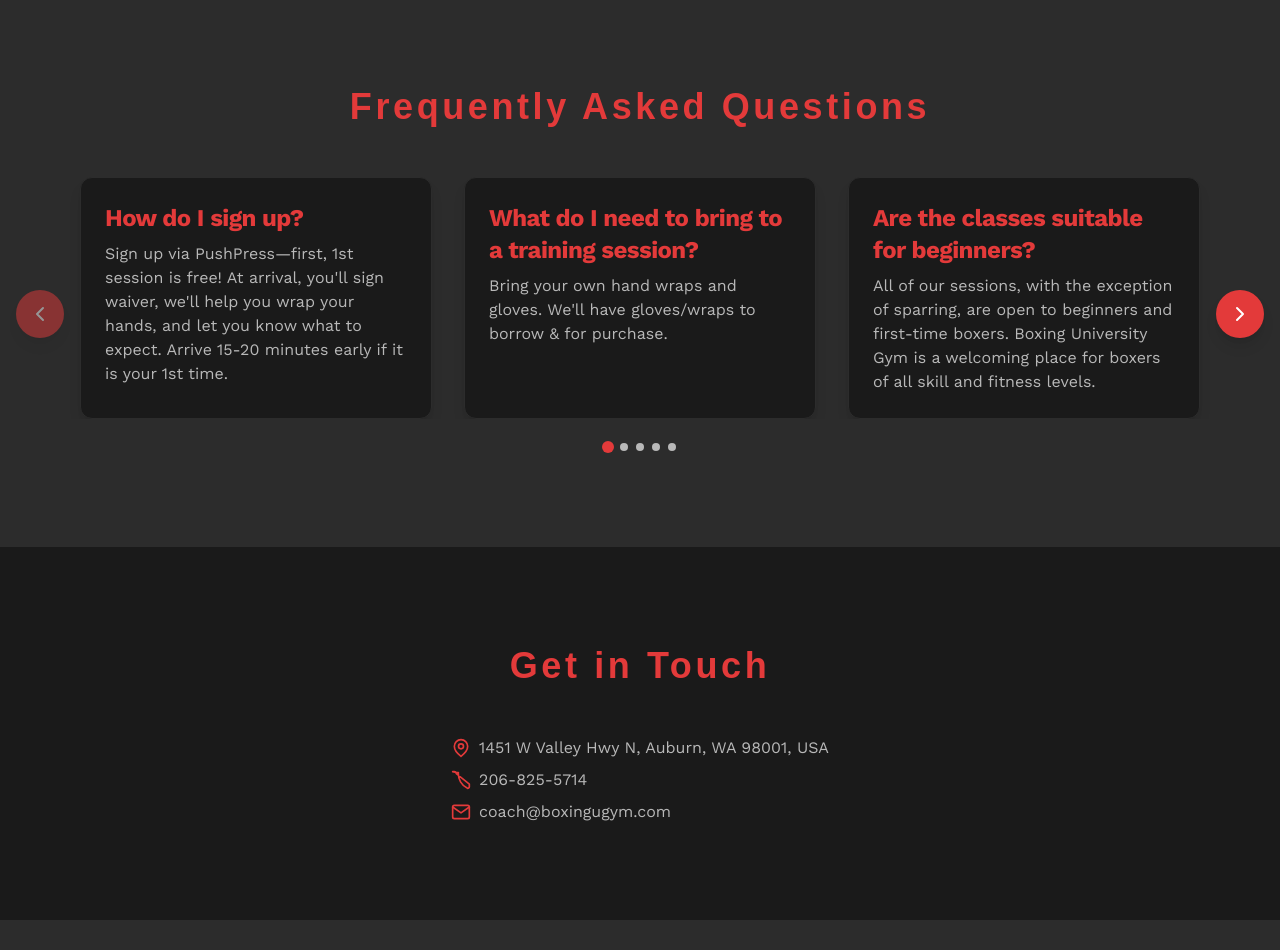
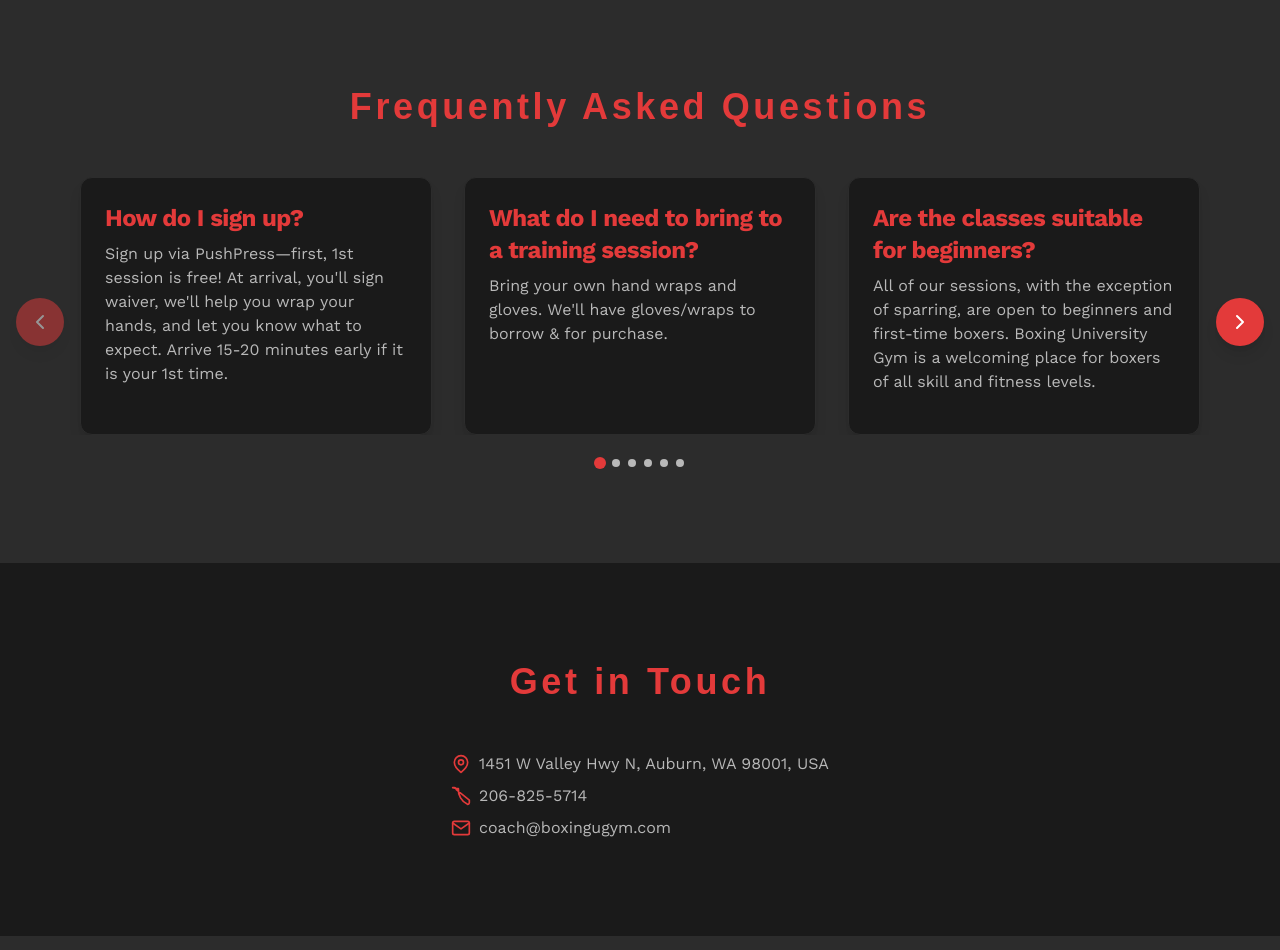
Before and after one commit to roycevanle/boxing-u-website, a website: page index.html in a window 1280 px wide. Shown: the part 1769-2719 px from the top of the page. Drawn offline with nearby package versions, Linux system fonts and the light colour scheme; a web font is replaced by a local one.

Commit message:
added more FAQ & organized html a bit

```diff
--- a/index.html
+++ b/index.html
@@ -275,7 +275,8 @@
                                         <li>9:00am-3:00pm</li>
                                     </ul>
                                     <h4 class="font-semibold mb-2">Drop-In Schedule:</h4>
-                                    <h5 class="font-normal mb-2">Drop-in to any class according to times under "Private/Group Sessions"</h5>
+                                    <h5 class="font-normal mb-2">Drop-in to any class according to times under
+                                        "Private/Group Sessions"</h5>
                                     <h4 class="font-semibold mb-2" style="color: var(--color-accent-red);">Pricing
                                         (excluding tax):</h4>
                                     <ul class="mb-4 space-y-2 text-secondary-text">
@@ -367,7 +368,8 @@
                                 <div class="p-6 bg-primary-bg rounded-xl shadow-lg border border-secondary-bg h-full">
                                     <h3 class="text-accent-red mb-2">How do I sign up?</h3>
                                     <p class="text-secondary-text">Sign up via PushPress—first, 1st session
-                                        is free! At arrival, you'll sign waiver, we'll help you wrap your hands, and let you know
+                                        is free! At arrival, you'll sign waiver, we'll help you wrap your hands, and let
+                                        you know
                                         what to expect. Arrive 15-20
                                         minutes early if it is your 1st time.</p>
                                 </div>
@@ -386,8 +388,10 @@
                                 <div class="p-6 bg-primary-bg rounded-xl shadow-lg border border-secondary-bg h-full">
                                     <h3 class="text-accent-red mb-2">Are the classes suitable for
                                         beginners?</h3>
-                                    <p class="text-secondary-text">All of our sessions, with the exception of sparring, are
-                                        open to beginners and first-time boxers. Boxing University Gym is a welcoming place for
+                                    <p class="text-secondary-text">All of our sessions, with the exception of sparring,
+                                        are
+                                        open to beginners and first-time boxers. Boxing University Gym is a welcoming
+                                        place for
                                         boxers of all skill and fitness levels.</p>
                                 </div>
                             </div>
@@ -395,7 +399,8 @@
                             <div class="faq-carousel-card flex-shrink-0 px-4">
                                 <div class="p-6 bg-primary-bg rounded-xl shadow-lg border border-secondary-bg h-full">
                                     <h3 class="text-accent-red mb-2">When are payments due?</h3>
-                                    <p class="text-secondary-text">Monthly payments are due the 5th of each month. Privates
+                                    <p class="text-secondary-text">Monthly payments are due the 5th of each month.
+                                        Privates
                                         and individual classes are due at time of session.</p>
                                 </div>
                             </div>
@@ -406,28 +411,55 @@
                                     <p class="text-secondary-text">No.</p>
                                 </div>
                             </div>
+                            <!-- Card 5 -->
+                            <div class="faq-carousel-card flex-shrink-0 px-4">
+                                <div class="p-6 bg-primary-bg rounded-xl shadow-lg border border-secondary-bg h-full">
+                                    <h3 class="text-accent-red mb-2">When are y'all closed?</h3>
+                                    <p class="text-secondary-text">Saturdays. Moreover, we will be closed on certain
+                                        holidays & certain days where we have special events or emergancies. Be sure to
+                                        check out our Instagram for updates. Contact us at 206-825-5714 if you have any
+                                        questions.</p>
+                                </div>
+                            </div>
                         </div>
                     </div>
 
                     <!-- Navigation Arrows (Desktop) -->
-                    <button class="faq-carousel-prev absolute left-0 top-1/2 -translate-y-1/2 -translate-x-4 md:-translate-x-12 bg-accent-red hover:bg-white text-white hover:text-accent-red w-12 h-12 rounded-full flex items-center justify-center transition-all shadow-lg z-10 group">
-                        <svg xmlns="http://www.w3.org/2000/svg" width="24" height="24" viewBox="0 0 24 24" fill="none" stroke="currentColor" stroke-width="2" stroke-linecap="round" stroke-linejoin="round">
+                    <button
+                        class="faq-carousel-prev absolute left-0 top-1/2 -translate-y-1/2 -translate-x-4 md:-translate-x-12 bg-accent-red hover:bg-white text-white hover:text-accent-red w-12 h-12 rounded-full flex items-center justify-center transition-all shadow-lg z-10 group">
+                        <svg xmlns="http://www.w3.org/2000/svg" width="24" height="24" viewBox="0 0 24 24" fill="none"
+                            stroke="currentColor" stroke-width="2" stroke-linecap="round" stroke-linejoin="round">
                             <polyline points="15 18 9 12 15 6"></polyline>
                         </svg>
                     </button>
-                    <button class="faq-carousel-next absolute right-0 top-1/2 -translate-y-1/2 translate-x-4 md:translate-x-12 bg-accent-red hover:bg-white text-white hover:text-accent-red w-12 h-12 rounded-full flex items-center justify-center transition-all shadow-lg z-10 group">
-                        <svg xmlns="http://www.w3.org/2000/svg" width="24" height="24" viewBox="0 0 24 24" fill="none" stroke="currentColor" stroke-width="2" stroke-linecap="round" stroke-linejoin="round">
+                    <button
+                        class="faq-carousel-next absolute right-0 top-1/2 -translate-y-1/2 translate-x-4 md:translate-x-12 bg-accent-red hover:bg-white text-white hover:text-accent-red w-12 h-12 rounded-full flex items-center justify-center transition-all shadow-lg z-10 group">
+                        <svg xmlns="http://www.w3.org/2000/svg" width="24" height="24" viewBox="0 0 24 24" fill="none"
+                            stroke="currentColor" stroke-width="2" stroke-linecap="round" stroke-linejoin="round">
                             <polyline points="9 18 15 12 9 6"></polyline>
                         </svg>
                     </button>
 
                     <!-- Dot Indicators -->
                     <div class="faq-carousel-dots flex justify-center gap-2 mt-6">
-                        <button class="faq-dot w-2 h-2 rounded-full bg-secondary-text hover:bg-accent-red transition-colors" data-index="0"></button>
-                        <button class="faq-dot w-2 h-2 rounded-full bg-secondary-text hover:bg-accent-red transition-colors" data-index="1"></button>
-                        <button class="faq-dot w-2 h-2 rounded-full bg-secondary-text hover:bg-accent-red transition-colors" data-index="2"></button>
-                        <button class="faq-dot w-2 h-2 rounded-full bg-secondary-text hover:bg-accent-red transition-colors" data-index="3"></button>
-                        <button class="faq-dot w-2 h-2 rounded-full bg-secondary-text hover:bg-accent-red transition-colors" data-index="4"></button>
+                        <button
+                            class="faq-dot w-2 h-2 rounded-full bg-secondary-text hover:bg-accent-red transition-colors"
+                            data-index="0"></button>
+                        <button
+                            class="faq-dot w-2 h-2 rounded-full bg-secondary-text hover:bg-accent-red transition-colors"
+                            data-index="1"></button>
+                        <button
+                            class="faq-dot w-2 h-2 rounded-full bg-secondary-text hover:bg-accent-red transition-colors"
+                            data-index="2"></button>
+                        <button
+                            class="faq-dot w-2 h-2 rounded-full bg-secondary-text hover:bg-accent-red transition-colors"
+                            data-index="3"></button>
+                        <button
+                            class="faq-dot w-2 h-2 rounded-full bg-secondary-text hover:bg-accent-red transition-colors"
+                            data-index="4"></button>
+                        <button
+                            class="faq-dot w-2 h-2 rounded-full bg-secondary-text hover:bg-accent-red transition-colors"
+                            data-index="5"></button>
                     </div>
                 </div>
             </div>
```
